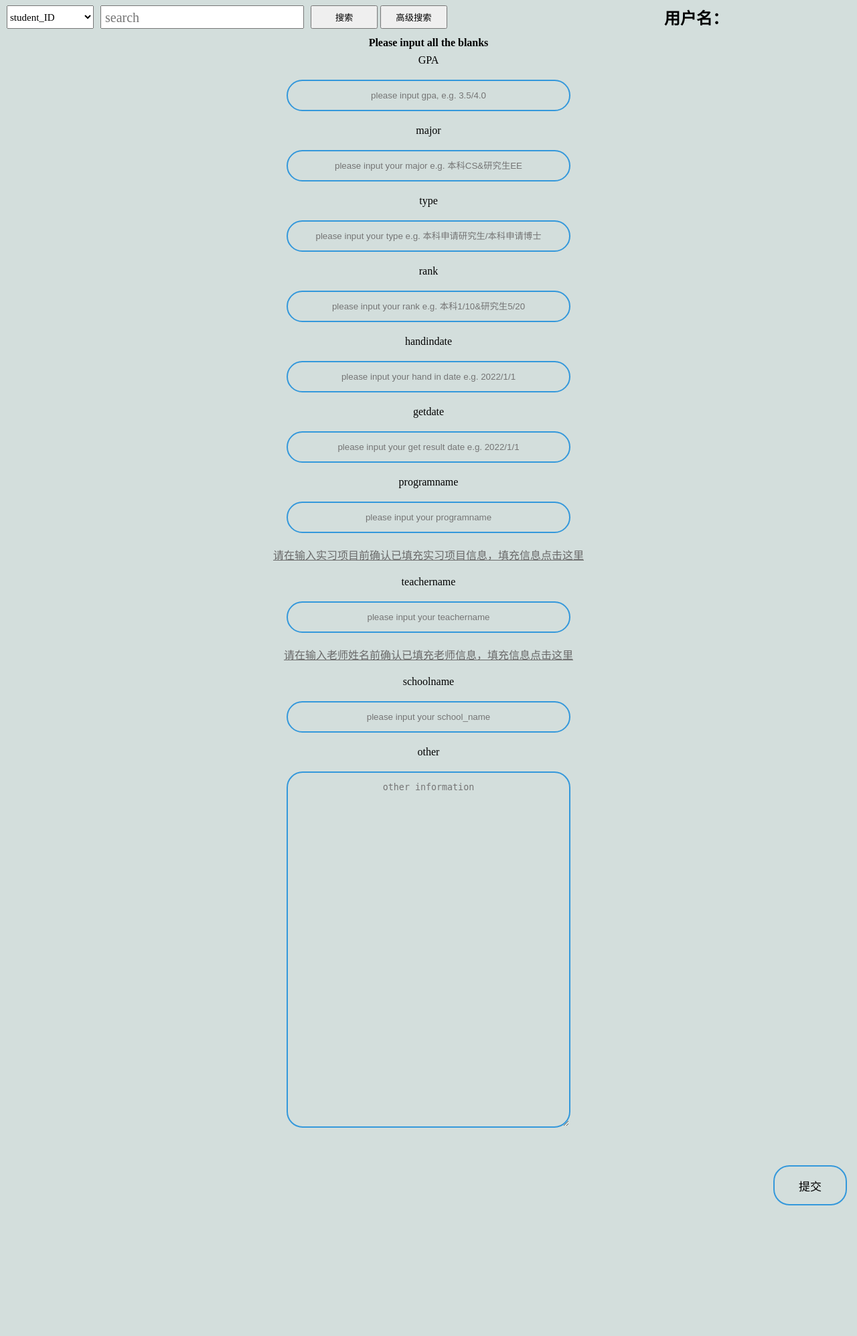
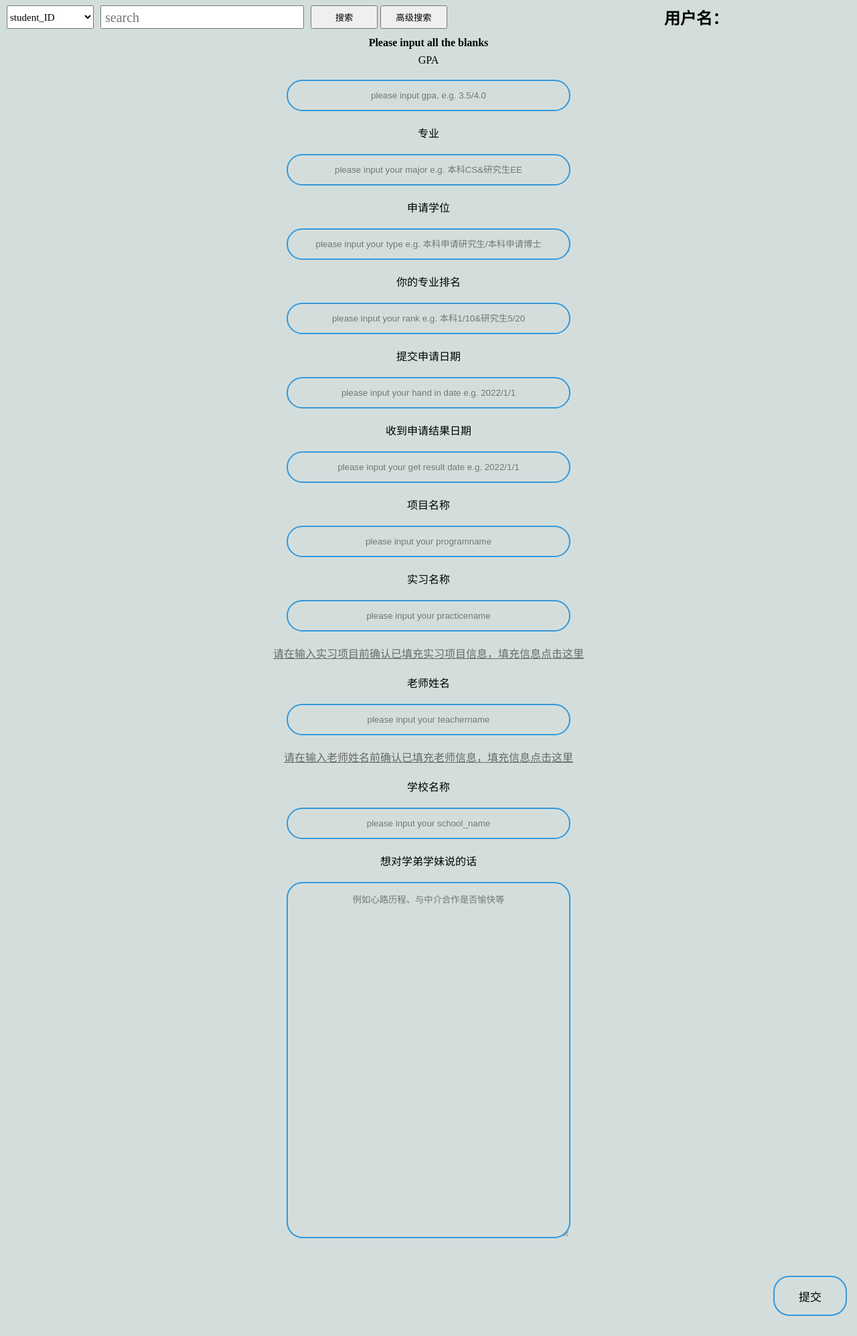
Before and after one commit to ShangzhiXu/DBProject_BUPT304, a Django app: page /GoAbroad/input/ in a window 1280 px wide. Shown: the part 65-2060 px from the top of the page at 67% size. Before the commit the page ends 1865 px from the top, so only its background shows below. Run offline with Django 4.2, Linux system fonts and the light colour scheme.

Commit message:
增加外键

```diff
--- a/DatabaseProject/GoAbroad/models.py
+++ b/DatabaseProject/GoAbroad/models.py
@@ -1,127 +1,112 @@
-
 from django.db import models
 
 
 class Student(models.Model):
-    student_ID = models.CharField(max_length=200)
+    student_ID = models.CharField(max_length=200,primary_key=True)
     type = models.CharField(max_length=200)
     GPA = models.FloatField()
-    Rank =  models.CharField(max_length=200)
+    Rank =models.CharField(max_length=200)
     scholarship = models.CharField(max_length=200)
     Hand_in_date = models.DateField()
     get_offer_date = models.DateField()
-    major = models.CharField(max_length=200)
-    program_name = models.CharField(max_length=200)
-    teacher_name = models.CharField(max_length=200)
-    school_name = models.CharField(max_length=200)
+    major = models.ForeignKey("Major",on_delete=models.CASCADE)
+    practice = models.ForeignKey("Practice",on_delete=models.CASCADE)
+    program_name = models.ForeignKey("Program",on_delete=models.CASCADE)
+    teacher_name = models.ForeignKey("Teacher",on_delete=models.CASCADE)
+    school_name = models.ForeignKey("School",on_delete=models.CASCADE)
     other = models.CharField(max_length=10000)
 
 
-    def __str__(self):
-        return self.student_ID
-
-
-
 class School(models.Model):
-    school_name = models.CharField(max_length=200)
-    qs_rank= models.IntegerField()
+    school_name = models.CharField(max_length=200, primary_key=True)
+    qs_rank = models.IntegerField()
     enrollment = models.IntegerField()
     final_number = models.IntegerField()
     enrollment_for_bupt = models.IntegerField()
 
-    def __str__(self):
-        return self.school_name
 
 class English(models.Model):
-    test_name = models.CharField(max_length=200)
+    test_name = models.CharField(max_length=200, primary_key=True)
     grade = models.FloatField()
 
-    def __str__(self):
-        return self.test_name
+
 
 class Competition(models.Model):
-    competition_name = models.CharField(max_length=200)
+    competition_name = models.CharField(max_length=200, primary_key=True)
     prize = models.CharField(max_length=200)
     level = models.CharField(max_length=200)
 
-    def __str__(self):
-        return self.competition_name
+
 
 class in_Competition(models.Model):
     competition_name = models.CharField(max_length=200)
     student_ID = models.CharField(max_length=200)
 
     def __str__(self):
-        return self.competition_name,self.student_ID
+        return self.competition_name, self.student_ID
+
 
 class in_English(models.Model):
     test_name = models.CharField(max_length=200)
     student_ID = models.CharField(max_length=200)
 
     def __str__(self):
-        return self.test_name,self.student_ID
+        return self.test_name, self.student_ID
+
 
 class Practice(models.Model):
-    company_name = models.CharField(max_length=200)
+    company_name = models.CharField(max_length=200, primary_key=True)
     leader_name = models.CharField(max_length=200)
     work_time = models.CharField(max_length=200)
     payment = models.FloatField()
     house = models.CharField(max_length=200)
     rent = models.FloatField()
 
-    def __str__(self):
-        return self.company_name
+
 
 class in_Practice(models.Model):
     company_name = models.CharField(max_length=200)
     student_ID = models.CharField(max_length=200)
 
     def __str__(self):
-        return self.company_name,self.student_ID
+        return self.company_name, self.student_ID
+
 
 class Major(models.Model):
-    major = models.CharField(max_length=200)
+    major = models.CharField(max_length=200, primary_key=True)
     short = models.CharField(max_length=200)
 
-    def __str__(self):
-        return self.major
+
 
 class Application(models.Model):
     school_name = models.CharField(max_length=200)
     student_ID = models.CharField(max_length=200)
 
-    def __str__(self):
-        return self.school_name,self.student_ID
+   # def __str__(self):
+     #   return self.school_name, self.student_ID
+
 
 class Agent(models.Model):
-    agent_name = models.CharField(max_length=200)
+    agent_name = models.CharField(max_length=200, primary_key=True)
     cost = models.FloatField()
     evaluate = models.CharField(max_length=200)
 
-    def __str__(self):
-        return self.agent_name
+
 
 class choice_agent():
     agent_name = models.CharField(max_length=200)
     student_ID = models.CharField(max_length=200)
 
-    def __str__(self):
-        return self.agent_name,self.student_ID
 
 class Teacher(models.Model):
-    teacher_name = models.CharField(max_length=200)
+    teacher_name = models.CharField(max_length=200, primary_key=True)
     major = models.CharField(max_length=200)
     school_name = models.CharField(max_length=200)
 
-    def __str__(self):
-        return self.teacher_name
 
 class Program(models.Model):
-    program_name = models.CharField(max_length=200)
+    program_name = models.CharField(max_length=200, primary_key=True)
     nation = models.CharField(max_length=200)
-    awards = models.CharField(max_length=200)#奖学金情况
-    plan = models.IntegerField()#招生人数
+    awards = models.CharField(max_length=200)  # 奖学金情况
+    plan = models.IntegerField()  # 招生人数
     teacher_name = models.CharField(max_length=200)
-
-    def __str__(self):
-        return self.program_name
--- a/DatabaseProject/GoAbroad/templates/GoAbroad/blog_list.html
+++ b/DatabaseProject/GoAbroad/templates/GoAbroad/blog_list.html
@@ -41,7 +41,7 @@
             <div class="col-xs-12 col-sm-6 col-md-7 col-md-offset-1 scroll">
                 {% for x in students %}
                 <a href="/GoAbroad/detail/{{x.student_ID}}/" >{{x.student_ID}}</a>
-                <p>GPA：{{x.GPA}} major：{{x.major}}</p>
+                <p>GPA：{{x.GPA}} major：{{x.major.major}}</p>
                 {% empty %}
                  <p>-----敬请期待-----</p>
                 {% endfor %}
--- a/DatabaseProject/GoAbroad/templates/GoAbroad/input.html
+++ b/DatabaseProject/GoAbroad/templates/GoAbroad/input.html
@@ -98,27 +98,30 @@
 				<div id="input_form">
 					<p>GPA</p>
 					<input type="text" name='GPA' placeholder="please input gpa, e.g. 3.5/4.0" />
-					<p>major</p>
+					<p>专业</p>
 					<input type="text" name='major' placeholder="please input your major e.g. 本科CS&研究生EE" />
-					<p>type</p>
+					<p>申请学位</p>
 					<input type="text" name='type' placeholder="please input your type e.g. 本科申请研究生/本科申请博士" />
-					<p>rank</p>
+					<p>你的专业排名</p>
 					<input type="text" name='rank' placeholder="please input your rank e.g. 本科1/10&研究生5/20" />
-					<p>handindate</p>
+					<p>提交申请日期</p>
 					<input type="text" name='handindate' placeholder="please input your hand in date e.g. 2022/1/1" />
-					<p>getdate</p>
+					<p>收到申请结果日期</p>
 					<input type="text" name='getdate' placeholder="please input your get result date e.g. 2022/1/1" />
-					<p>programname</p>
+					<p>项目名称</p>
 					<input type="text" name='programname' placeholder="please input your programname" />
+					<p>实习名称</p>
+
+					<input type="text" name='practicename' placeholder="please input your practicename" />
 					<a href="/GoAbroad/practice/">请在输入实习项目前确认已填充实习项目信息，填充信息点击这里</a>
-					<p>teachername</p>
+					<p>老师姓名</p>
 					<input type="text" name='teachername' placeholder="please input your teachername" />
 					<a href="/GoAbroad/put_teacher/">请在输入老师姓名前确认已填充老师信息，填充信息点击这里</a>
-					<p>schoolname</p>
+					<p>学校名称</p>
 					<input type="text" name='schoolname' placeholder="please input your school_name" />
-					<p>other</p>
+					<p>想对学弟学妹说的话</p>
 <!--					<input type="text" name='other' placeholder="other information" />-->
-					<textarea type="text" name="other" placeholder="other information"></textarea>
+					<textarea type="text" name="other" placeholder="例如心路历程、与中介合作是否愉快等"></textarea>
 					<br>
 					<br>
 					<input type="submit" value="提交">
--- a/DatabaseProject/GoAbroad/views.py
+++ b/DatabaseProject/GoAbroad/views.py
@@ -75,18 +75,49 @@ def input(request):
     try:
         student.student_ID = request.user.username
         student.GPA = request.POST['GPA']
-        student.major = request.POST['major']
+
+        major = request.POST['major']
+        majorAll = Major.objects.all()
+        for x in majorAll:
+            if(x.major == major):
+                student.major = x
         student.type = request.POST['type']
         student.Rank = request.POST['rank']
+
         student.Hand_in_date = request.POST['handindate']
         student.get_offer_date = request.POST['getdate']
+
+        program = request.POST['programname']
+        programAll = Program.objects.all()
+        for x in programAll :
+            if (x.program_name == program):
+                student.program_name  = x
+
+        practice = request.POST['practicename']
+        practiceAll = Practice.objects.all()
+        for x in practiceAll:
+            if (x.company_name == practice):
+                student.practice = x
+        print(student.practice)
+
+        teacher_name= request.POST['teachername']
+        teacherAll = Teacher.objects.all()
+        for x in teacherAll:
+            if (x.teacher_name ==  teacher_name):
+                student.teacher_name = x
+
+        school_name = request.POST['schoolname']
+        schoolAll = School.objects.all()
+        for x in schoolAll:
+            if (x.school_name == school_name):
+                student.school_name = x
         student.save()
     except (KeyError):
         return render(request, 'GoAbroad/input.html', {
             'error_message': "Please input all the blanks",
         })
-    else:
-        return render(request, 'GoAbroad/input.html', {
+
+    return render(request, 'GoAbroad/input.html', {
             'success_message': "Thanks for your input",
         })
 
@@ -101,6 +132,7 @@ def blog_detail(request,stu_id):
     context = {'ID': student.student_ID, 'GPA': student.GPA, 'major': student.major,
                'type': student.type, 'Rank': student.Rank,'scholarship':student.scholarship,
                'Hand_in_date' : student.Hand_in_date, 'get_offer_date':student.get_offer_date,
+               'practice': student.practice,
                'program_name':student.program_name,'teacher_name':student.teacher_name,'school_name':student.school_name,
                'other':student.other
                }
```
Also changed, not shown: DatabaseProject/GoAbroad/templates/GoAbroad/blog_detail.html (+5 -4 lines), DatabaseProject/GoAbroad/migrations/0001_initial.py, DatabaseProject/GoAbroad/migrations/0002_student_practice.py, DatabaseProject/db.sqlite3.
